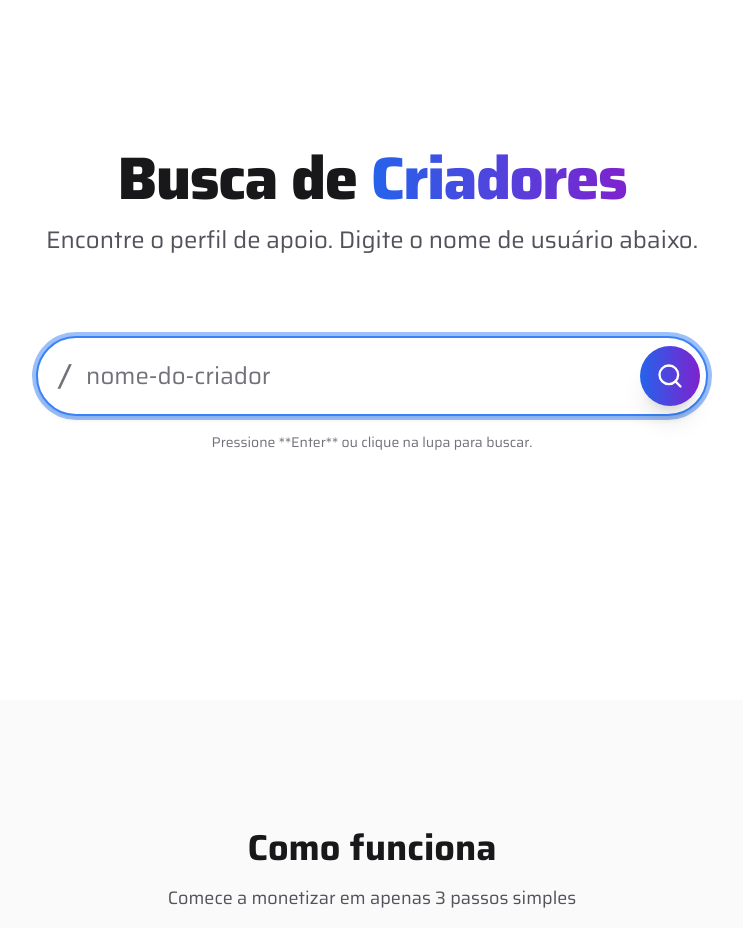
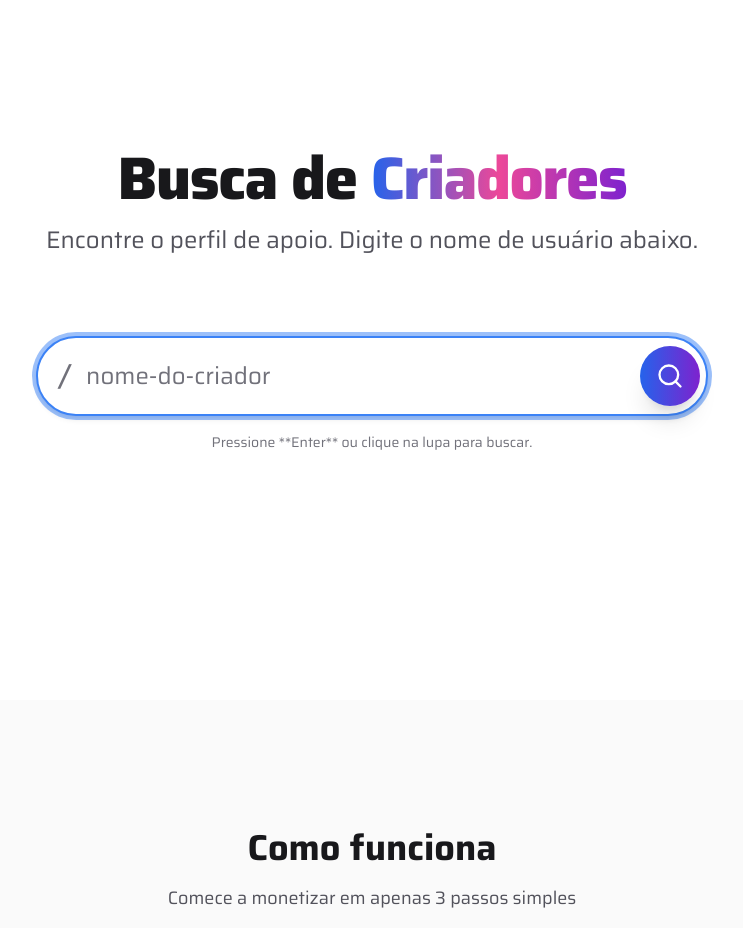
Before and after one commit to henriquepierandrei/StreamPix-Frontend, a React (Vite) app: page / in a window 1280 px wide. Shown: the part 900-1828 px from the top of the page, without its empty margins (268-1011 px from the left). Built offline with nearby package versions, Linux system fonts and the light colour scheme.

Commit message:
style: melhorado o style

```diff
--- a/src/pages/home/HomePage.tsx
+++ b/src/pages/home/HomePage.tsx
@@ -125,7 +125,10 @@
           <div className="text-center mb-12 md:mb-20">
             {/* Texto que muda de cor de dark para white */}
             <h2 className="text-4xl sm:text-6xl font-extrabold text-zinc-900 dark:text-white mb-4 tracking-tight">
-              Busca de <span className="text-transparent bg-clip-text bg-gradient-to-r from-blue-600 to-purple-700">Criadores</span>
+              Busca de{' '}
+              <span className="text-transparent bg-clip-text bg-gradient-to-r from-blue-600 via-pink-500 to-purple-700">
+                Criadores
+              </span>
             </h2>
             {/* Subtítulo que muda de cor de gray para zinc-400 */}
             <p className="text-xl md:text-2xl text-zinc-600 dark:text-zinc-400 max-w-3xl mx-auto">
```
